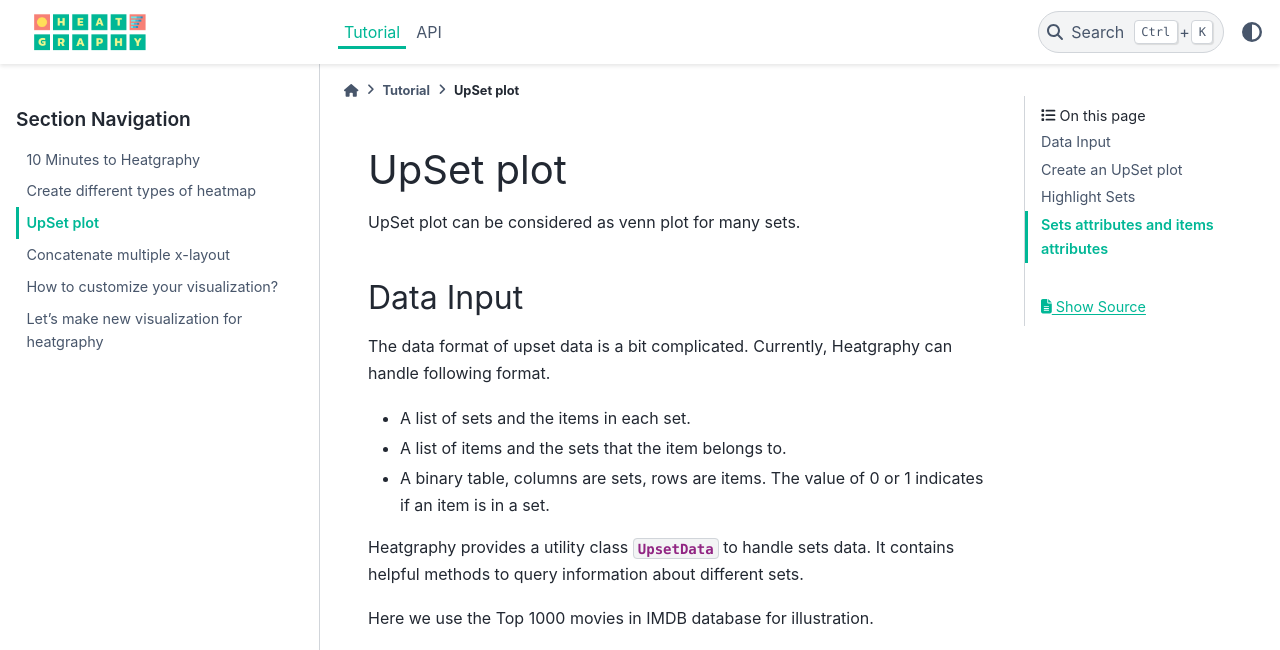
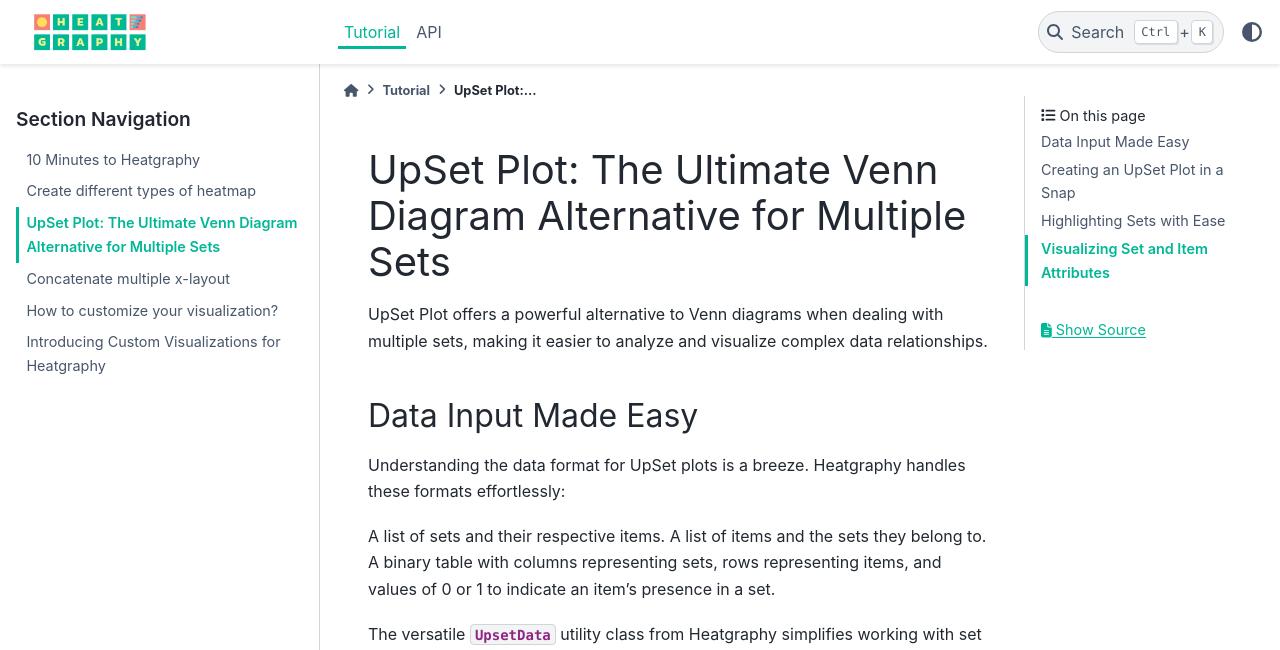
Before and after one commit to Marsilea-viz/marsilea, a Sphinx documentation site: the page built from docs/source/tutorial/upset.rst, in a window 1280 px wide and 1400 px high. Shown: the top 650 px of the window. Built offline with Sphinx 7.4.7 and the PyData theme 0.15.4, drawn with Linux system fonts in a browser that asks for light colours; pages that are not in the unit, such as notebooks, are missing from menus; some of the changed text lies outside the part shown; grey boxes are pictures that could not be loaded.

Commit message:
Polished tutorial (#8)
* update

* update

```diff
--- a/docs/source/tutorial/upset.rst
+++ b/docs/source/tutorial/upset.rst
@@ -1,22 +1,27 @@
-UpSet plot
-==========
+UpSet Plot: The Ultimate Venn Diagram Alternative for Multiple Sets
+===================================================================
 
-UpSet plot can be considered as venn plot for many sets.
+UpSet Plot offers a powerful alternative to Venn diagrams when dealing with multiple sets,
+making it easier to analyze and visualize complex data relationships.
 
 
-Data Input
-----------
 
-The data format of upset data is a bit complicated. Currently, Heatgraphy can handle following format.
+Data Input Made Easy
+--------------------
 
-- A list of sets and the items in each set.
-- A list of items and the sets that the item belongs to.
-- A binary table, columns are sets, rows are items. The value of 0 or 1 indicates if an item is in a set.
+Understanding the data format for UpSet plots is a breeze. Heatgraphy handles these formats effortlessly:
 
-Heatgraphy provides a utility class :class:`UpsetData <heatgraphy.upset.UpsetData>` to handle sets data.
-It contains helpful methods to query information about different sets.
+A list of sets and their respective items.
+A list of items and the sets they belong to.
+A binary table with columns representing sets,
+rows representing items, and values of 0 or 1 to indicate an item's presence in a set.
 
-Here we use the Top 1000 movies in IMDB database for illustration.
+
+The versatile :class:`UpsetData <heatgraphy.upset.UpsetData>` utility class from Heatgraphy simplifies working with set data,
+offering useful methods for querying information about various sets.
+
+To demonstrate, we'll use the Top 1000 movies from the IMDB database.
+
 
 .. plot::
     :context: close-figs
@@ -35,12 +40,11 @@ Here we use the Top 1000 movies in IMDB database for illustration.
     >>> rcParams['font.size'] = 8
 
 
-Create an UpSet plot
---------------------
+Creating an UpSet Plot in a Snap
+--------------------------------
 
-The :class:`Upset <heatgraphy.upset.Upset>` is here to help you create your first upset plot.
-Like other visualization in heatgraphy, remember to call :meth:`render()`
-to actually render your plot.
+The :class:`Upset <heatgraphy.upset.Upset>`  class in Heatgraphy makes it easy to create your first UpSet plot.
+Like other visualizations in Heatgraphy, simply call the :meth:`render()` method to bring your plot to life.
 
 .. plot::
     :context: close-figs
@@ -49,7 +53,7 @@ to actually render your plot.
     >>> us = Upset(upset_data, min_size=15)
     >>> us.render()
 
-You can also change the position of different components
+Customize component positions for a tailored look:
 
 .. plot::
     :context: close-figs
@@ -57,7 +61,7 @@ You can also change the position of different components
     >>> us = Upset(upset_data, min_size=15, add_labels="left", add_sets_size="right")
     >>> us.render()
 
-Alternatively, to have better control
+For even more control:
 
 .. plot::
     :context: close-figs
@@ -68,10 +72,10 @@ Alternatively, to have better control
     >>> us.render()
 
 
-Highlight Sets
---------------
+Highlighting Sets with Ease
+---------------------------
 
-To highlight specific sets, try :meth:`highlight_subsets() <heatgraphy.upset.Upset.highlight_subsets>`.
+To emphasize specific sets, use the :meth:`highlight_subsets() <heatgraphy.upset.Upset.highlight_subsets>` method.
 
 .. plot::
     :context: close-figs
@@ -83,10 +87,10 @@ To highlight specific sets, try :meth:`highlight_subsets() <heatgraphy.upset.Ups
     >>> us.render()
 
 
-Sets attributes and items attributes
-------------------------------------
+Visualizing Set and Item Attributes
+-----------------------------------
 
-UpSet plot can not only visualize the intersections, but also the distribution of different attributes.
+UpSet plots not only showcase intersections but also display the distribution of different attributes.
 
 .. plot::
     :context: close-figs
```
Also changed, not shown: docs/source/tutorial/concatenation.rst (+18 -21 lines), docs/source/tutorial/custom_visualization.rst (+42 -24 lines), docs/source/tutorial/customized_render.rst (+6 -7 lines), docs/source/tutorial/heatmap_variants.rst (+11 -10 lines), docs/source/tutorial/intro.rst (+33 -33 lines), 1 other file.
